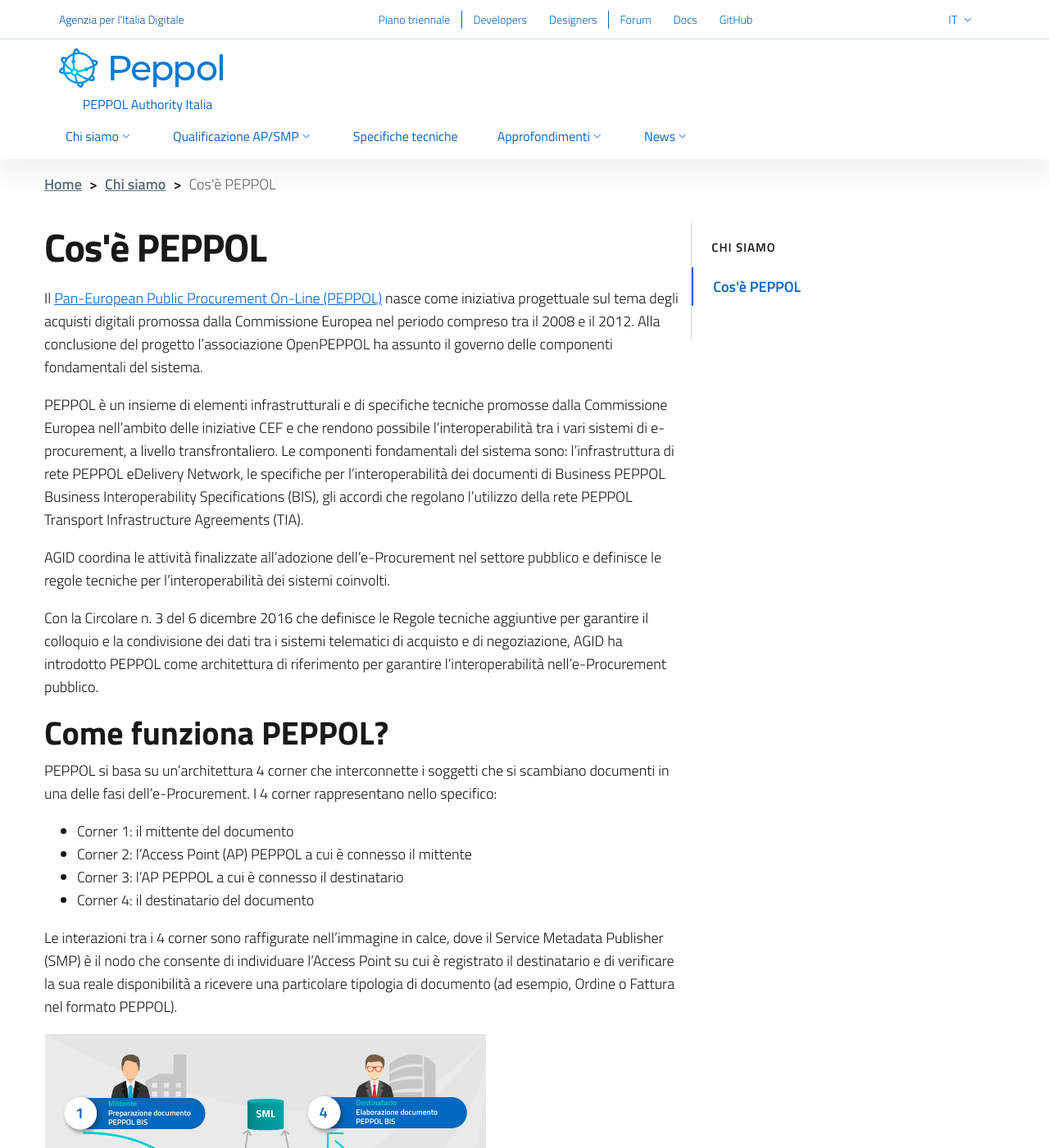
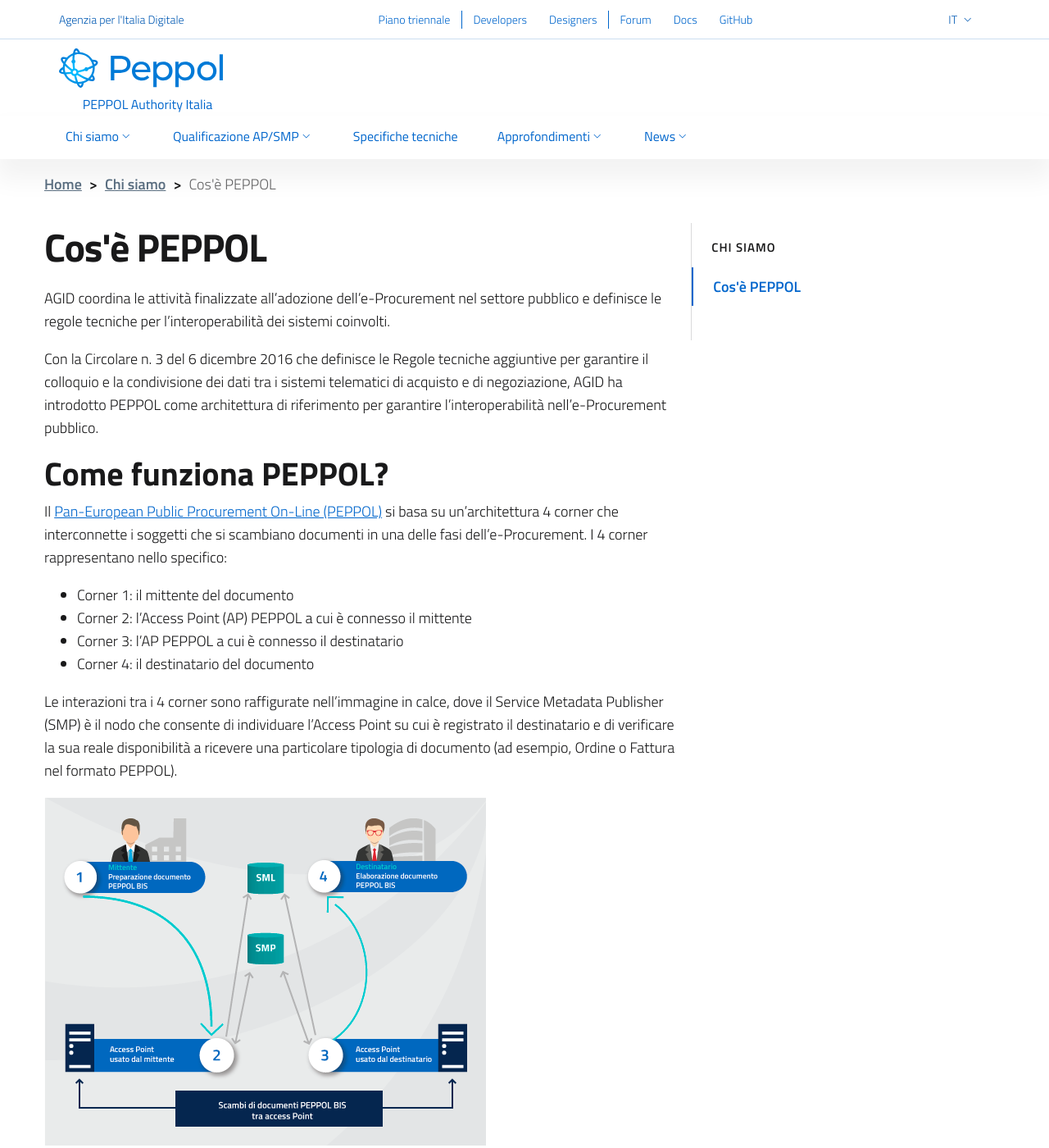
Before and after one commit to realeroberto/peppol.agid.gov.it, a Jekyll site: the page built from it/chi-siamo/cos-e-peppol.md, in a window 1280 px wide and 1400 px high. Shown: the whole window at 82% size. Built offline with Jekyll 4.4.1, drawn with Linux system fonts in a browser that asks for light colours; comment, search, counter and statistics services are not loaded.

Commit message:
Edit text

```diff
--- a/it/chi-siamo/cos-e-peppol.md
+++ b/it/chi-siamo/cos-e-peppol.md
@@ -7,22 +7,6 @@
 order: 1
 child_of_ref: chi-siamo
 ---
-
-Il [Pan-European Public Procurement On-Line (PEPPOL)](https://peppol.eu/) nasce
-come iniziativa progettuale sul tema degli acquisti digitali promossa dalla
-Commissione Europea nel periodo compreso tra il 2008 e il 2012. Alla
-conclusione del progetto l’associazione OpenPEPPOL ha assunto il governo delle
-componenti fondamentali del sistema.
-
-PEPPOL è un insieme di elementi infrastrutturali e di specifiche tecniche
-promosse dalla Commissione Europea nell’ambito delle iniziative CEF e che
-rendono possibile l’interoperabilità tra i vari sistemi di e-procurement,
-a livello transfrontaliero.
-Le componenti fondamentali del sistema sono: l’infrastruttura di rete
-PEPPOL eDelivery Network, le specifiche per l’interoperabilità dei
-documenti di Business PEPPOL Business Interoperability Specifications (BIS),
-gli accordi che regolano l’utilizzo della rete PEPPOL Transport Infrastructure
-Agreements (TIA).
 
 AGID coordina le attività finalizzate all’adozione dell’e-Procurement nel
 settore pubblico e definisce le regole tecniche per l’interoperabilità dei
```
Also changed, not shown: other parts of it/chi-siamo/cos-e-peppol.md (+4 -3 lines), en/about-us/about-peppol.md (+9 -13 lines).
